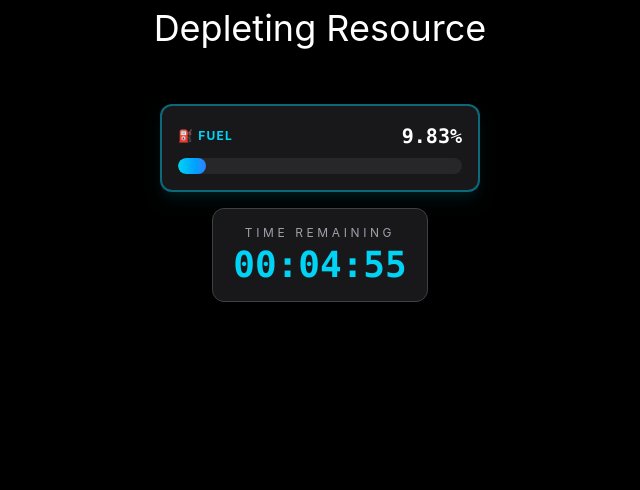
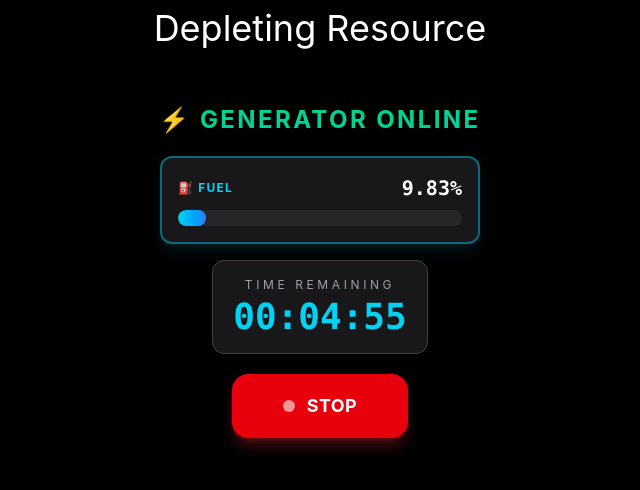
Before and after one commit to AkashM006/experiments.game-mechanics, a React (Vite) app: page /depleting-resource in a window 1280 px wide. Shown: the top 490 px of the page, without its empty margins (320-960 px from the left). Built offline with nearby package versions, Linux system fonts and the light colour scheme.

Commit message:
Implemented the ability to stop and start generator on demand

```diff
--- /dev/null
+++ b/src/components/depletingResource/GeneratorStatus.tsx
@@ -0,0 +1,17 @@
+import { useDepletingResourceStore } from "../../state/DepletingResourceStore";
+
+const GeneratorStatus = () => {
+  const running = useDepletingResourceStore((state) => state.generatorRunning);
+
+  return (
+    <h2 className="text-2xl font-bold tracking-widest uppercase text-center">
+      {running ? (
+        <span className="text-emerald-400">⚡ GENERATOR ONLINE</span>
+      ) : (
+        <span className="text-red-400">⏹ GENERATOR OFFLINE</span>
+      )}
+    </h2>
+  );
+};
+
+export default GeneratorStatus;
--- /dev/null
+++ b/src/components/depletingResource/GeneratorToggle.tsx
@@ -0,0 +1,46 @@
+import { useDepletingResourceStore } from "../../state/DepletingResourceStore";
+
+export default function GeneratorToggle() {
+  const running = useDepletingResourceStore((state) => state.generatorRunning);
+  const setRunning = useDepletingResourceStore(
+    (state) => state.setGeneratorStatus,
+  );
+
+  return (
+    <div className="flex items-center justify-center mt-5">
+      <button
+        onClick={() => setRunning(!running)}
+        className={`
+          relative
+          w-44
+          h-16
+          rounded-2xl
+          font-bold
+          text-lg
+          tracking-wide
+          transition-all
+          duration-200
+          active:scale-95
+          hover:scale-105
+          shadow-lg
+          ${
+            running
+              ? "bg-red-600 hover:bg-red-500 text-white shadow-red-500/30"
+              : "bg-emerald-600 hover:bg-emerald-500 text-white shadow-emerald-500/30"
+          }
+        `}
+      >
+        <span className="flex items-center justify-center gap-3">
+          <span
+            className={`
+              h-3 w-3 rounded-full
+              ${running ? "bg-red-200 animate-pulse" : "bg-green-200"}
+            `}
+          />
+
+          {running ? "STOP" : "START"}
+        </span>
+      </button>
+    </div>
+  );
+}
--- a/src/components/depletingResource/ResourceGauge.tsx
+++ b/src/components/depletingResource/ResourceGauge.tsx
@@ -1,38 +1,13 @@
-import { useEffect, useRef } from "react";
 import { useDepletingResourceStore } from "../../state/DepletingResourceStore";
 
 const ResourceGauge = () => {
   const fuel = useDepletingResourceStore((state) => state.fuel);
   const maxFuel = useDepletingResourceStore((state) => state.maxFuel);
 
-  const deplete = useDepletingResourceStore((state) => state.depletionTick);
-
   const fuelPercentage = ((fuel / maxFuel) * 100).toFixed(2);
 
-  const lastTickTime = useRef<number | null>(null);
-
-  useEffect(() => {
-    let frameId: number;
-    lastTickTime.current = 0;
-
-    const tick = (timestamp: DOMHighResTimeStamp) => {
-      const delta = timestamp - lastTickTime.current!;
-      if (delta >= 1000) {
-        deplete(delta);
-        lastTickTime.current = timestamp;
-      }
-      frameId = requestAnimationFrame(tick);
-    };
-
-    requestAnimationFrame(tick);
-
-    return () => {
-      cancelAnimationFrame(frameId);
-    };
-  }, [deplete]);
-
   return (
-    <div className="w-80 mx-auto rounded-xl border-2 border-cyan-500/50 bg-zinc-900 p-4 shadow-lg shadow-cyan-500/10">
+    <div className="w-80 mt-5 mx-auto rounded-xl border-2 border-cyan-500/50 bg-zinc-900 p-4 shadow-lg shadow-cyan-500/10">
       <div className="mb-2 flex items-center justify-between">
         <span className="text-xs font-bold uppercase tracking-widest text-cyan-400">
           ⛽ Fuel
--- a/src/domain/DepletingResource/index.ts
+++ b/src/domain/DepletingResource/index.ts
@@ -2,6 +2,7 @@ export interface IResourceState {
   fuel: number;
   maxFuel: number;
   updatedAt: Date;
+  generatorRunning: boolean;
 }
 
 export interface IResourceStateActions {
@@ -18,6 +19,7 @@ const initialResourceState: IResourceState = {
   fuel: 10,
   maxFuel: 100,
   updatedAt: new Date(),
+  generatorRunning: true,
 };
 
 const setFuel = (newFuel: number, state: IResourceState): number => {
--- /dev/null
+++ b/src/hooks/useResourceDepletion.tsx
@@ -0,0 +1,44 @@
+import { useEffect, useRef } from "react";
+import { useDepletingResourceStore } from "../state/DepletingResourceStore";
+
+const useResourceDepletion = () => {
+  const lastTickTime = useRef<number | null>(null);
+  const frameId = useRef<number | null>(null);
+
+  const deplete = useDepletingResourceStore((state) => state.depletionTick);
+  const isGeneratorRunning = useDepletingResourceStore(
+    (state) => state.generatorRunning,
+  );
+
+  const stopDepletion = () => {
+    if (!frameId.current) return;
+
+    lastTickTime.current = null;
+    cancelAnimationFrame(frameId.current);
+    frameId.current = null;
+  };
+
+  useEffect(() => {
+    const tick = (timestamp: DOMHighResTimeStamp) => {
+      if (lastTickTime.current === null) lastTickTime.current = timestamp;
+      const delta = timestamp - lastTickTime.current!;
+      if (delta >= 1000) {
+        deplete(delta);
+        lastTickTime.current = timestamp;
+      }
+      frameId.current = requestAnimationFrame(tick);
+    };
+
+    if (isGeneratorRunning) {
+      frameId.current = requestAnimationFrame(tick);
+    } else {
+      stopDepletion();
+    }
+
+    return () => {
+      if (frameId.current) cancelAnimationFrame(frameId.current);
+    };
+  }, [deplete, isGeneratorRunning]);
+};
+
+export default useResourceDepletion;
--- a/src/pages/DepletingResourcePage.tsx
+++ b/src/pages/DepletingResourcePage.tsx
@@ -1,14 +1,21 @@
+import GeneratorStatus from "../components/depletingResource/GeneratorStatus";
 import ResourceCountDown from "../components/depletingResource/ResourceCountDown";
 import ResourceGauge from "../components/depletingResource/ResourceGauge";
+import GeneratorToggle from "../components/depletingResource/GeneratorToggle";
+import useResourceDepletion from "../hooks/useResourceDepletion";
 
 const DepletingResourcePage = () => {
+  useResourceDepletion();
+
   return (
     <div>
       <h1 className="mt-2 text-center text-4xl">Depleting Resource</h1>
 
       <div className="mt-14">
+        <GeneratorStatus />
         <ResourceGauge />
         <ResourceCountDown />
+        <GeneratorToggle />
       </div>
     </div>
   );
--- a/src/state/DepletingResourceStore.ts
+++ b/src/state/DepletingResourceStore.ts
@@ -6,6 +6,7 @@ import DepletingResourceDomain, {
 
 interface IDepletingResourceStore {
   depletionTick: (delta: number) => void;
+  setGeneratorStatus: (running: boolean) => void;
 }
 
 type DepletingResourceStore = IResourceState &
@@ -23,9 +24,17 @@ export const useDepletingResourceStore = create<DepletingResourceStore>()(
         };
       });
     },
+    setGeneratorStatus(running) {
+      set(() => ({
+        generatorRunning: running,
+        updatedAt: new Date(),
+      }));
+    },
     depletionTick(delta: number) {
       set((state) => {
         const newState = DepletingResourceDomain.getCurrentState(state, delta);
+
+        if (newState.fuel === 0) newState.generatorRunning = false;
 
         return {
           ...newState,
```
